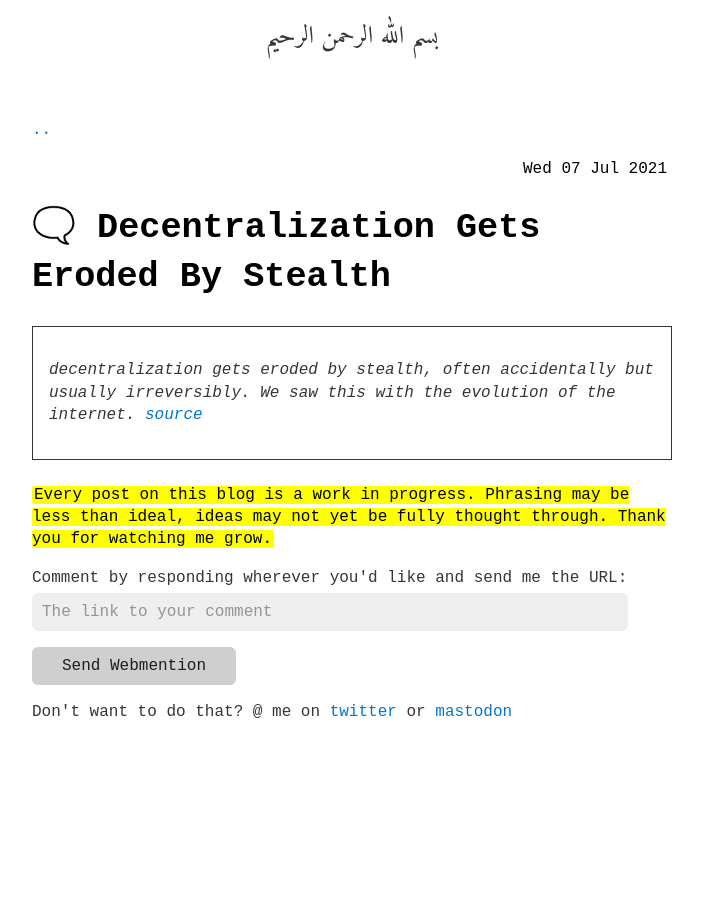
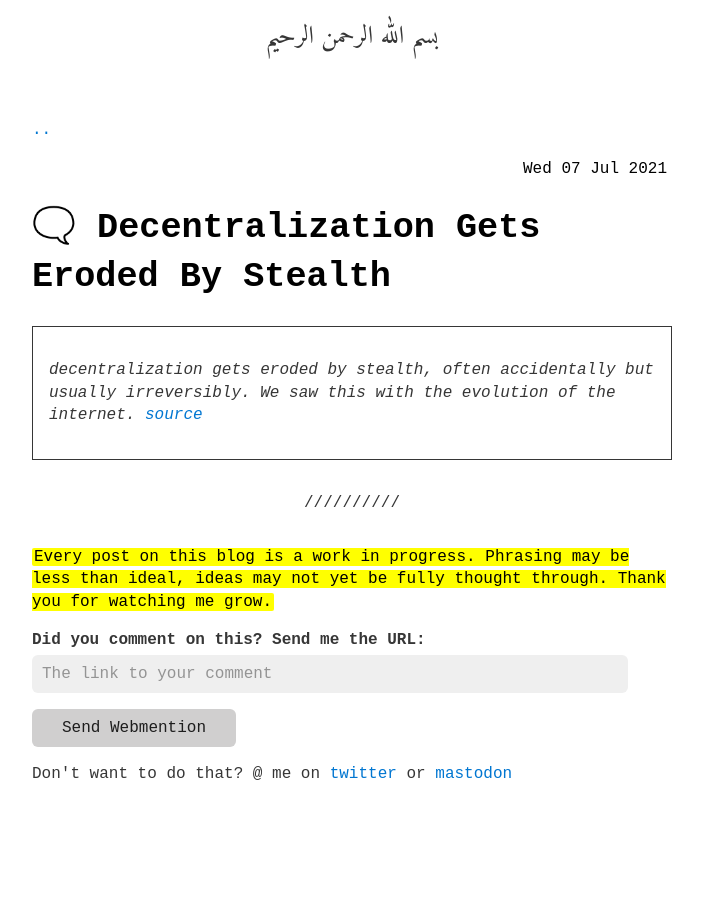
Before and after one commit to person-al/person-al.github.io, a Jekyll site: the page built from _posts/2021-07-07-🗨️-decentralization-gets-eroded-by-stealth.md, in a window 1280 px wide. Shown: the whole page, without its empty margins (288-991 px from the left). Built offline with Jekyll 4.4.1, drawn with Linux system fonts in a browser that asks for light colours.

Commit message:
refactor location of webmentions form and disclaimer

```diff
--- a/_includes/comment_form.html
+++ b/_includes/comment_form.html
@@ -1,5 +1,5 @@
 <form action="{{site.webmention_link}}" method="post" target="_blank" style="margin-top: 16px;">
-    <label for="source">Comment by responding wherever you'd like and send me the URL:</label>
+    <label for="source"><b>Did you comment on this? Send me the URL:</b></label>
     <input type="url" name="source" id="source" placeholder="The link to your comment" style="margin-bottom: 14px; width: 90%; display: block;">
     <div hidden>
         <label for="target">Link to the page you're commenting on:</label>
--- a/_layouts/post.html
+++ b/_layouts/post.html
@@ -16,9 +16,9 @@
   <h1 class="p-name entry-title">{{ page.title }}</h1>
 
   <div class="e-content entry-content">{{ content }}</div>
-
+  <hr/>
   <mark>{{site.disclaimer}}</mark>
-
+  {%- include comment_form.html -%}
 
   <a hidden class="u-url url" href="{{ site.url | append: page.url }}">permalink</a>
   <a hidden rel="author" class="p-author h-card" href="{{ "/" | relative_url }}">
@@ -29,4 +29,3 @@
   <div hidden class="p-category">{{tag}}</div>
   {% endfor %}
 </article>
-{%- include comment_form.html -%}
```
